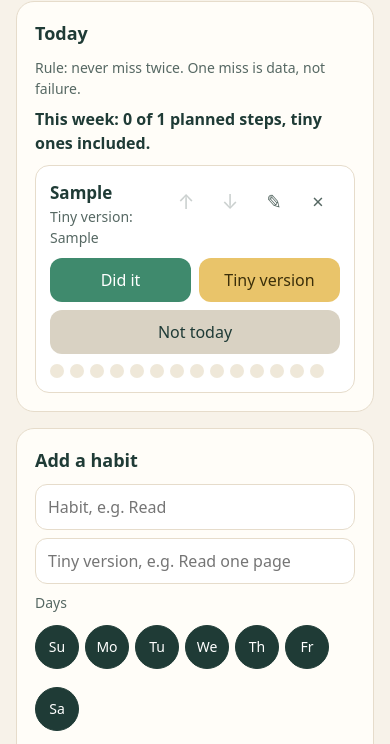
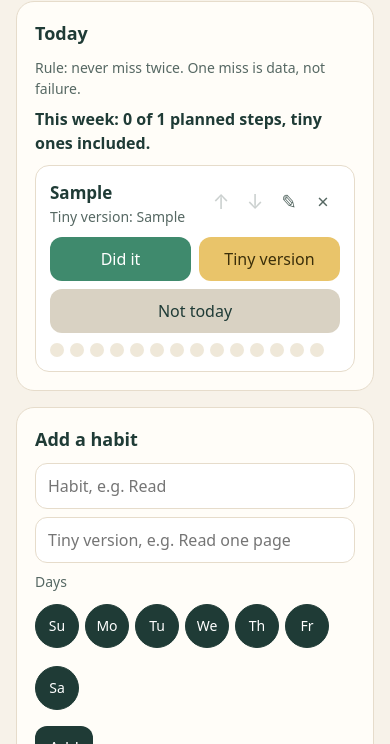
Before and after one commit to yousefkhames/awda, a plain HTML site: page docs/index.html in a window 390 px wide. Both pictures are taken after typing "Sample", "Sample" into the empty fields and a click on the button "Add". Shown: the part 79-823 px from the top of the page. Drawn offline with Linux system fonts and the light colour scheme.

Commit message:
Round 29: portfolio README with screenshots; tighten mobile habit toolbar

```diff
--- a/docs/style.css
+++ b/docs/style.css
@@ -52,3 +52,4 @@ header{padding-top:max(16px,env(safe-area-inset-top))}footer{padding-bottom:calc
 @media (forced-colors:active){.dot{border:2px solid CanvasText}.dot.done{background:Highlight}.dot.tiny{background:LinkText}.card,.habit{border:1px solid CanvasText}}
 @media print{header .hbtns,.acts,#sheet,.toast,form,.skiplink,fieldset,#insights+.card.small,.tb{display:none!important}body{background:#fff;color:#000}.card,.habit{border:1px solid #999;break-inside:avoid}}
 .heat{display:grid;grid-template-columns:repeat(30,1fr);gap:2px;margin:10px 0 2px}.heat i{aspect-ratio:1;border-radius:3px;background:var(--dot)}.heat i.done{background:var(--ok)}.heat i.tiny{background:var(--tiny)}.heat i.skip{background:var(--skip)}.heat i.off{opacity:.4}
+.habit .top>div:first-child{flex:1;min-width:0}.tb .x{min-width:38px;padding:2px 4px}@media (max-width:420px){.tb .x{min-width:34px}}
```
Also changed, not shown: docs/assets/desktop-en.png (added), docs/assets/mobile-ar.png (added), docs/assets/mobile-en.png (added), 1 other file.
